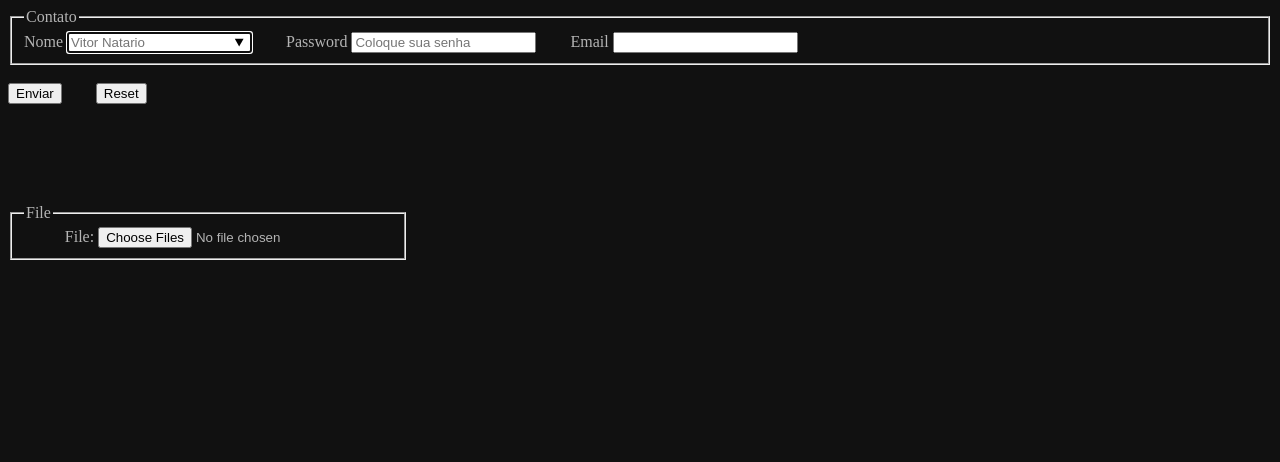
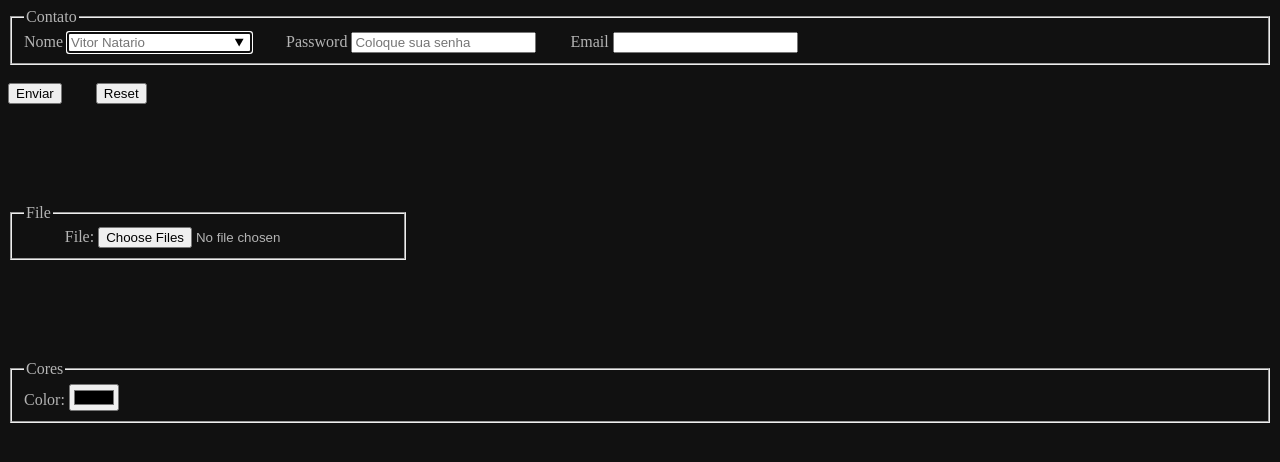
Before and after one commit to VNatario/typeForms, a plain HTML site: page index.html in a window 1280 px wide. Drawn offline with Linux system fonts and the light colour scheme.

Commit message:
input color

```diff
--- a/index.html
+++ b/index.html
@@ -80,5 +80,14 @@
         </div>
       </fieldset>
     </form>
+
+    <form style="margin-top: 100px">
+      <fieldset>
+        <legend>Cores</legend>
+
+        <label for="color">Color: </label>
+        <input type="color" id="color" />
+      </fieldset>
+    </form>
   </body>
 </html>
```
